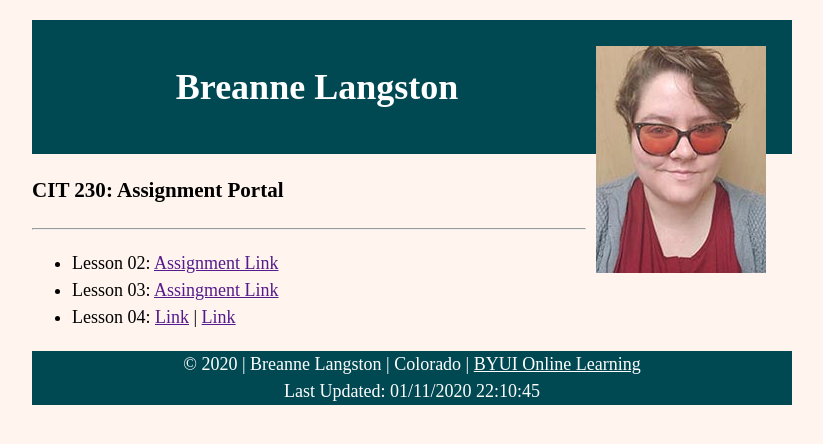
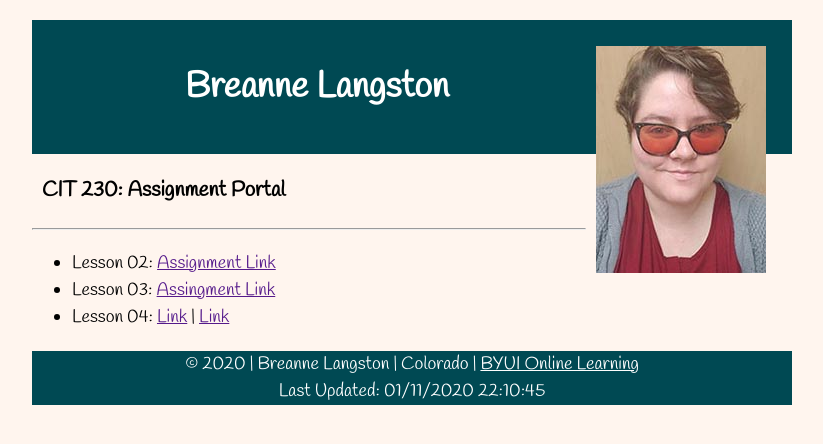
Before and after one commit to blangston731/blangston731.github.io, a plain HTML site: page index.html in a window 1280 px wide. Shown: the whole page, without its empty margins (228-1051 px from the left). Drawn offline with Linux system fonts and the light colour scheme.

Commit message:
final update

```diff
--- a/css/styles.css
+++ b/css/styles.css
@@ -1,13 +1,14 @@
 body {
+
     font-size: 18px;
     line-height: 1.5;
     background-color: #FFF5EE;
+    font-family: 'Handlee', cursive;
 }
 
 body,
 header,
 nav,
-main,
 footer {
     margin: 1.25rem auto;
     max-width: 760px;
@@ -28,6 +29,10 @@
     height: auto;
 }
 
+h3 {
+    padding-left: 10px;
+}
+
 footer {
     background-color: #004953;
     color: white;
--- a/index.html
+++ b/index.html
@@ -8,6 +8,8 @@
     <meta name="description"
         content="Assignment Protal for Breanne Langston in CIT 230 Web Frontend Developemnt at Brigham Young University - Idaho">
     <meta http-equiv="X-UA-Compatible" content="ie=edge">
+
+    <link href="https://fonts.googleapis.com/css?family=Handlee&display=swap" rel="stylesheet">
 
     <link href="css/styles.css" rel="stylesheet">
 
```
